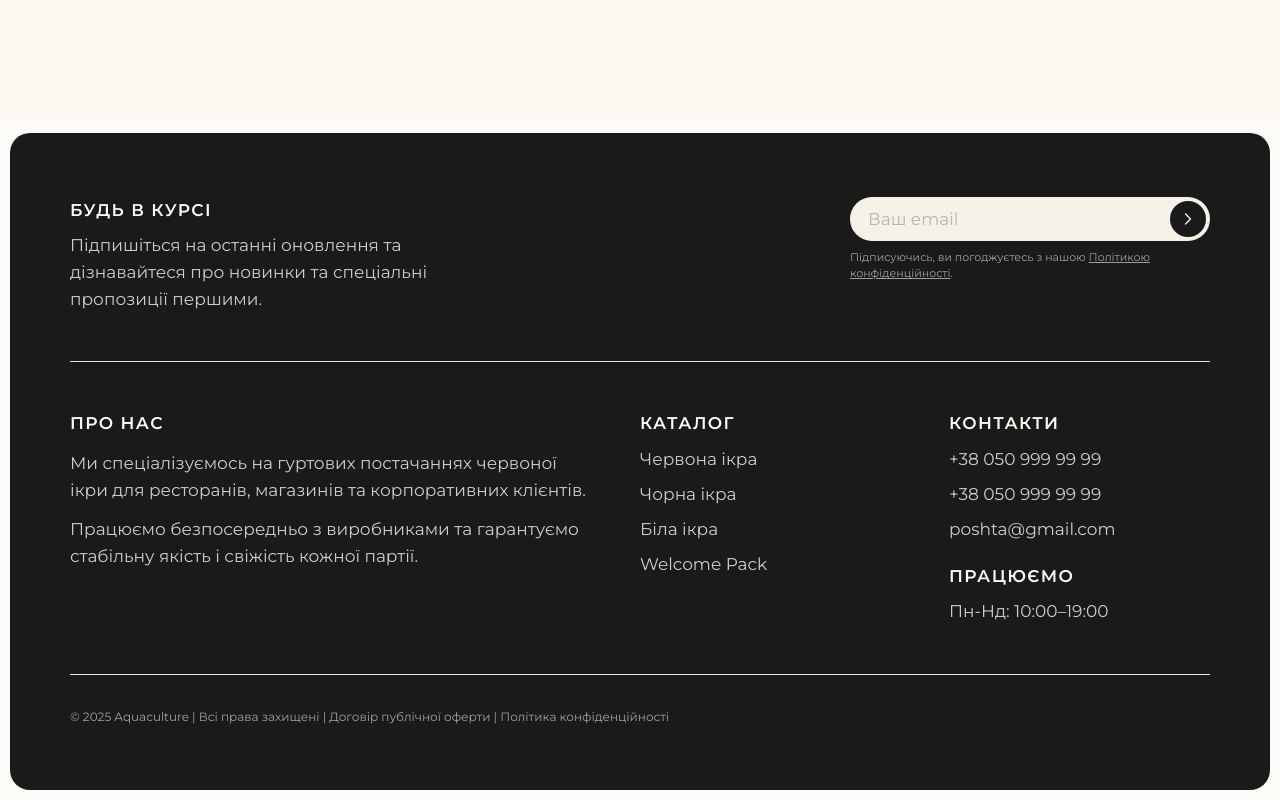
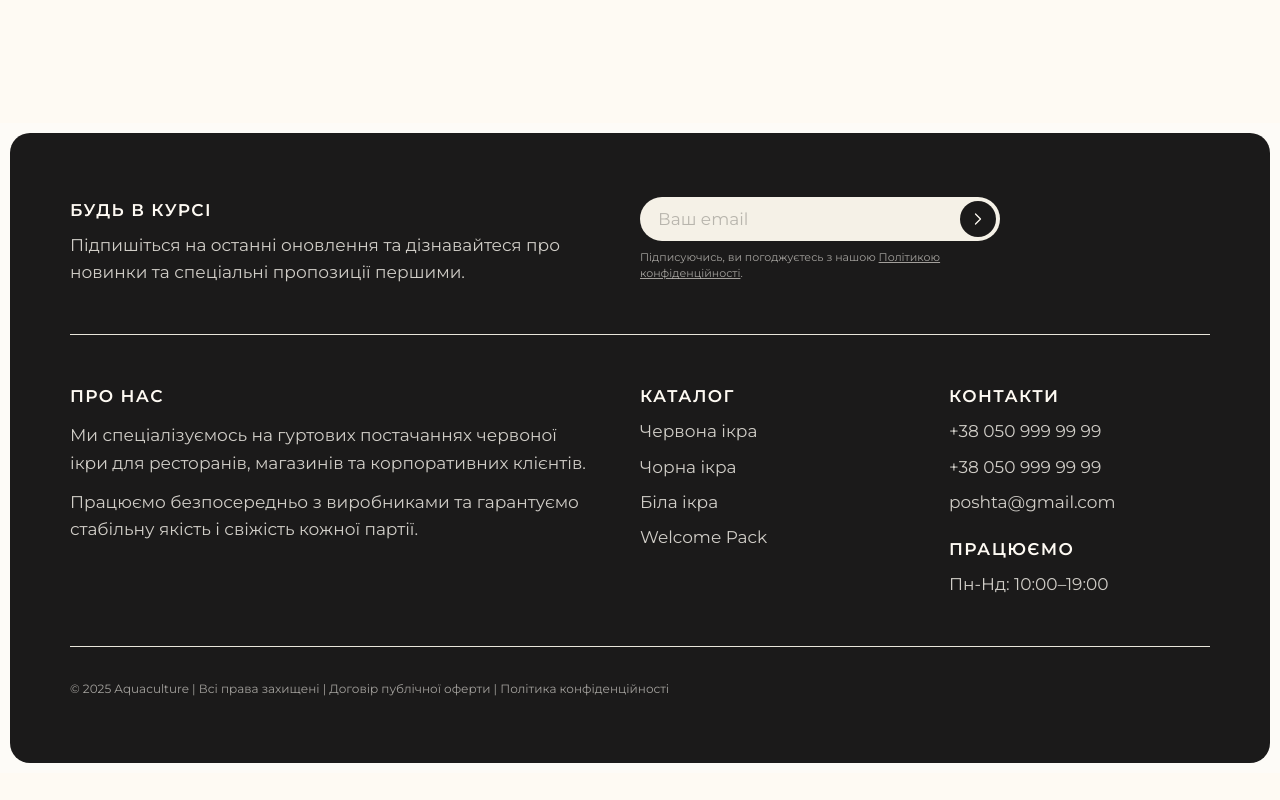
Before and after one commit to Ruslan-Opanasiuk/aquaculture, a React (Vite) app: page / in a window 1280 px wide. Shown: the part 6029-6829 px from the top of the page. After the commit the page ends 6802 px from the top, so only its background shows below. Built offline with nearby package versions, Linux system fonts and the light colour scheme; a web font is replaced by a local one.

Commit message:
refactor: newsletter grid 1/2 без гапу, форма обмежена шириною

```diff
--- a/src/components/Footer.jsx
+++ b/src/components/Footer.jsx
@@ -65,8 +65,8 @@ export default function Footer() {
           "
         >
           {/* NEWSLETTER ROW */}
-          <div className="flex flex-col desktop:flex-row desktop:items-start desktop:justify-between gap-[32px] pb-[48px]">
-            <div className="flex flex-col gap-[8px] desktop:max-w-[360px]">
+          <div className="grid grid-cols-1 desktop:grid-cols-2 gap-[32px] desktop:gap-0 pb-[48px]">
+            <div className="flex flex-col gap-[8px]">
               <p className="font-bold tracking-[0.08em]">БУДЬ В КУРСІ</p>
               <p className="text-brand-beige-80">
                 Підпишіться на останні оновлення та дізнавайтеся про новинки та
```
